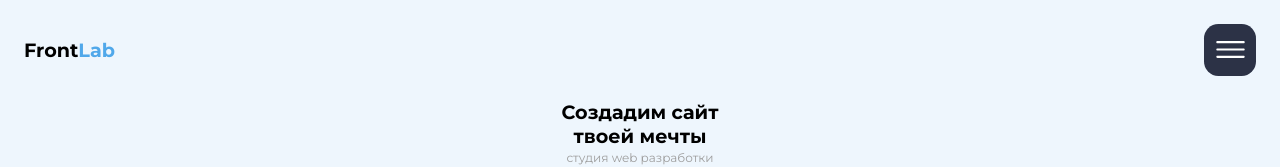
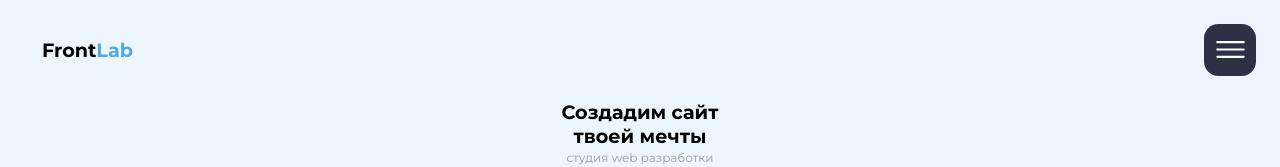
Before and after one commit to ssadexe/frontlab, a plain HTML site: page index.html in a window 1280 px wide. Shown: the top 167 px of the page. Drawn offline with nearby package versions, Linux system fonts and the light colour scheme.

```diff
--- a/index.css
+++ b/index.css
@@ -9,9 +9,6 @@
 }
 .wrapper#main-wrapper #navigation_bar #back-btn {
   display: none;
-}
-.wrapper#main-wrapper #navigation_bar #logo {
-  padding-left: 0;
 }
 
 .cover {
```
